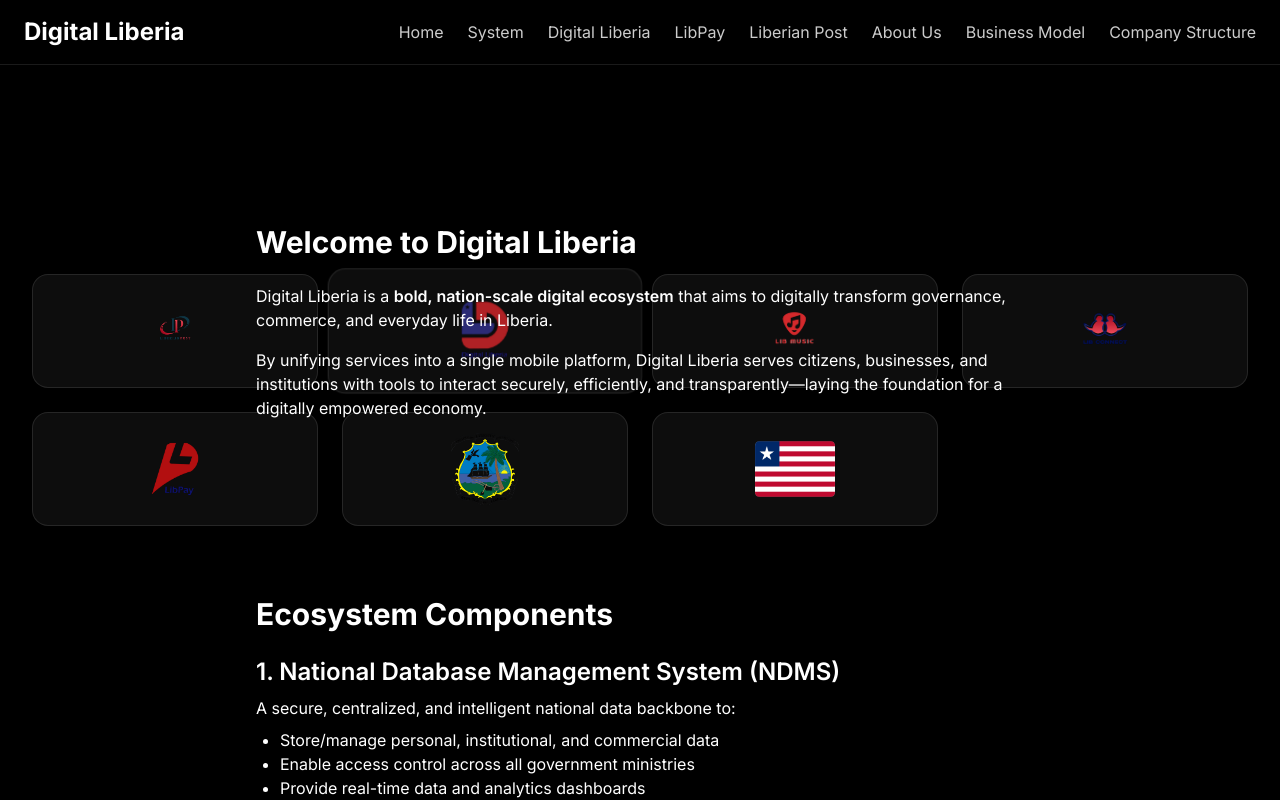
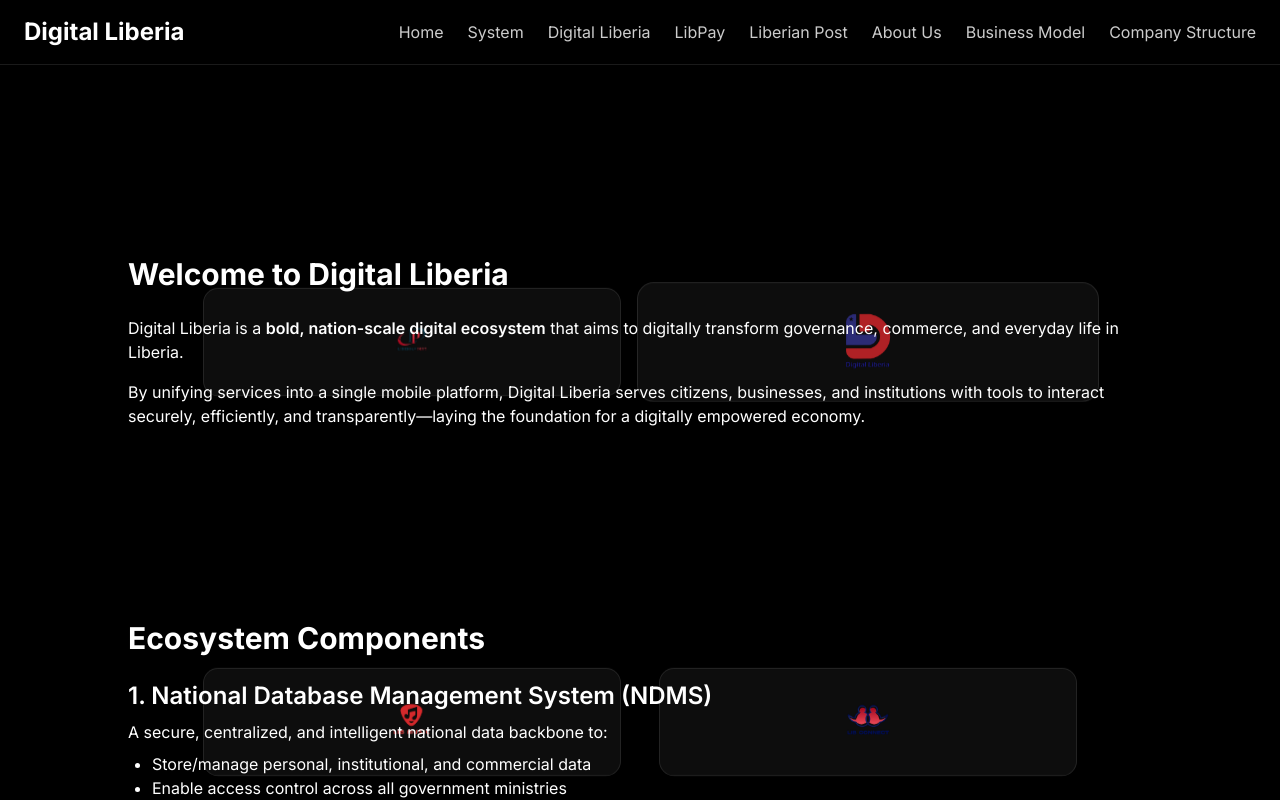
Before and after one commit to liberianpost/digital-liberia, a React (Vite) app: page / in a window 1280 px wide. Shown: the top 800 px of the page. Built offline with nearby package versions, Linux system fonts and the light colour scheme.

Commit message:
Update Home.jsx

```diff
--- a/src/Home.jsx
+++ b/src/Home.jsx
@@ -35,7 +35,8 @@
           By unifying services into a single mobile platform, Digital Liberia serves citizens, businesses, and institutions with tools to interact securely, efficiently, and transparently—laying the foundation for a digitally empowered economy.
         </p>
       </>
-    )
+    ),
+    logos: [0, 1] // Indexes of logos to show for this section
   },
   {
     id: "ecosystem",
@@ -52,7 +53,8 @@
           </ul>
         </article>
       </div>
-    )
+    ),
+    logos: [2, 3]
   },
   {
     id: "vision",
@@ -66,7 +68,8 @@
           <strong>Mission:</strong> Deliver a secure platform for transparent governance and accessible services.
         </p>
       </>
-    )
+    ),
+    logos: [4, 5]
   },
   {
     id: "problem",
@@ -75,7 +78,8 @@
       <p className="text-white text-lg">
         Liberia is facing significant gaps in digital transformation...
       </p>
-    )
+    ),
+    logos: [6]
   }
 ];
 
@@ -95,28 +99,7 @@
       {/* Layer 1: Dark Background (base layer) */}
       <div className="fixed inset-0 bg-black -z-50" />
 
-      {/* Layer 2: Floating Logos (middle layer) */}
-      <div className="fixed inset-0 z-10 flex items-center justify-center pointer-events-none">
-        <div className="absolute inset-0 bg-gradient-to-br from-black/70 to-black/30" />
-        <div className="relative grid grid-cols-2 md:grid-cols-3 lg:grid-cols-4 gap-6 p-8 w-full max-w-7xl">
-          {logos.map((logo, index) => (
-            <div
-              key={index}
-              className={`flex items-center justify-center p-4 rounded-2xl bg-white/5 backdrop-blur-md border border-white/10 transition-all duration-500 ${
-                index === activeLogo ? "scale-110 bg-white/15" : "scale-100"
-              }`}
-            >
-              <img
-                src={logo}
-                alt={`Logo ${index}`}
-                className="w-20 h-20 object-contain"
-              />
-            </div>
-          ))}
-        </div>
-      </div>
-
-      {/* Layer 3: Navigation (top layer) */}
+      {/* Navigation */}
       <header className="fixed top-0 left-0 w-full z-50 bg-black/80 backdrop-blur-sm border-b border-white/10">
         <div className="flex items-center justify-between px-6 py-4 max-w-7xl mx-auto">
           <Link to="/" className="text-2xl font-bold text-white">
@@ -160,18 +143,40 @@
         )}
       </header>
 
-      {/* Layer 4: Content Sections (top layer - transparent) */}
-      <main className="relative z-20 pt-32 pb-20 px-4 md:px-8">
+      {/* Main Content */}
+      <main className="relative z-20 pt-32 pb-20">
         {sections.map((section, index) => (
           <section
             key={section.id}
-            className="w-full py-8 px-4 md:px-8 max-w-4xl mx-auto mb-12"
+            className="relative w-full py-16 px-4 md:px-8 max-w-6xl mx-auto"
             style={{
               animation: `fadeInUp 0.5s ease-out ${index * 0.1}s forwards`,
               opacity: 0
             }}
           >
-            <div className="p-6 md:p-8">
+            {/* Logo Background for this section */}
+            <div className="absolute inset-0 -z-10 flex items-center justify-center">
+              <div className="absolute inset-0 bg-gradient-to-b from-black/80 via-black/40 to-black/80" />
+              <div className="relative grid grid-cols-2 gap-4 w-full max-w-4xl">
+                {section.logos.map((logoIndex, i) => (
+                  <div
+                    key={i}
+                    className={`flex items-center justify-center p-4 rounded-2xl bg-white/5 backdrop-blur-md border border-white/10 transition-all duration-500 ${
+                      logoIndex === activeLogo ? "scale-105 bg-white/15" : "scale-95"
+                    }`}
+                  >
+                    <img
+                      src={logos[logoIndex]}
+                      alt={`Logo ${logoIndex}`}
+                      className="w-16 h-16 md:w-20 md:h-20 object-contain"
+                    />
+                  </div>
+                ))}
+              </div>
+            </div>
+
+            {/* Text Content */}
+            <div className="relative p-6 md:p-8">
               <h2 className="text-2xl md:text-3xl font-bold mb-6 text-white">
                 {section.title}
               </h2>
@@ -183,7 +188,7 @@
         ))}
       </main>
 
-      {/* Global Styles (in JSX for simplicity) */}
+      {/* Global Styles */}
       <style jsx global>{`
         @keyframes fadeInUp {
           from {
```
